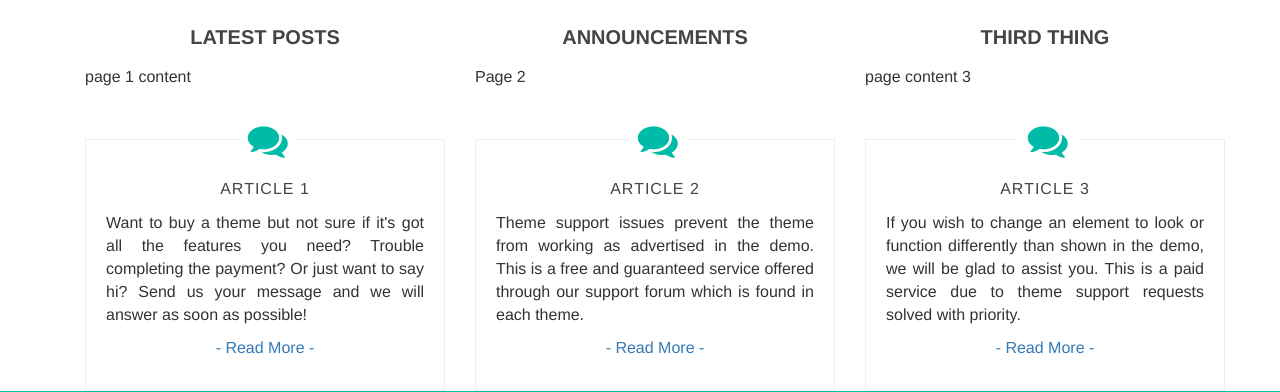
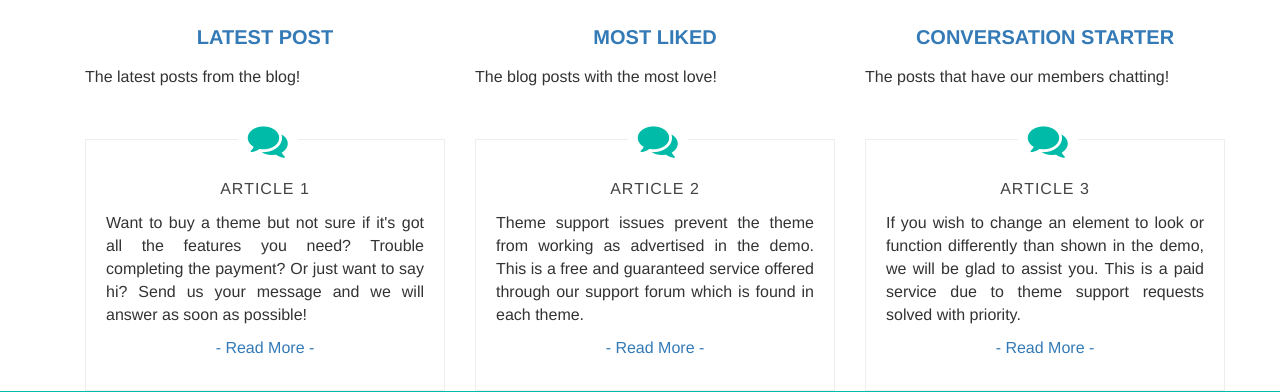
Before and after one commit to MissGrace-93/Sky_GiT_Final_Project, a Flask app: page / in a window 1280 px wide. Shown: the part 612-1004 px from the top of the page. Run offline with Flask 2, Linux system fonts and the light colour scheme; some libraries are stand-ins or nearby versions.

Commit message:
most popular links added to homepage

```diff
--- a/flaskblog/routes.py
+++ b/flaskblog/routes.py
@@ -284,11 +284,12 @@ def like_action(post_id, action):
 
 # Route for most likes
 @app.route('/most_liked', methods=['GET', 'POST'])
-def most_popular():
+def most_liked():
     posts = Post.query.order_by(Post.likes.desc()).limit(1).all()
     title = "Most liked blog post!"
 
     return render_template('most_popular.html', posts=posts, title=title)
+
 
 # Route for most commented
 @app.route('/most_commented', methods=['GET', 'POST'])
--- a/flaskblog/templates/home_page.html
+++ b/flaskblog/templates/home_page.html
@@ -7,9 +7,11 @@
 			<div class="col-md-4">
 				<div class="col editContent">
 					<span class="numberstep"><i class="fa fa-paw"></i></span>
-					<h3 class="numbertext"> Latest Posts</h3>
+					<h3 class="numbertext">
+					<a href="{{ url_for('most_recent') }}"> Latest Post </a>
+					</h3>
 					<p>
-						  page 1 content
+						  The latest posts from the blog!
 					</p>
 				</div>
 				<!-- /.col-md-4 -->
@@ -18,9 +20,11 @@
 			<div class="col-md-4 editContent">
 				<div class="col">
 					<span class="numberstep"><i class="fa fa-paw"></i></span>
-					<h3 class="numbertext">Announcements</h3>
+					<h3 class="numbertext">
+					<a href="{{ url_for('most_liked') }}"> Most Liked </a>
+					</h3>
 					<p>
-						  Page 2
+						  The blog posts with the most love!
 					</p>
 				</div>
 				<!-- /.col -->
@@ -29,9 +33,11 @@
 			<div class="col-md-4 editContent">
 				<div class="col">
 					<span class="numberstep"><i class="fa fa-paw"></i></span>
-					<h3 class="numbertext">Third Thing</h3>
+					<h3 class="numbertext">
+					<a href="{{ url_for('most_commented') }}"> Conversation Starter </a>
+					</h3>
 					<p>
-						  page content 3
+						  The posts that have our members chatting!
 					</p>
 				</div>
 			</div>
```
